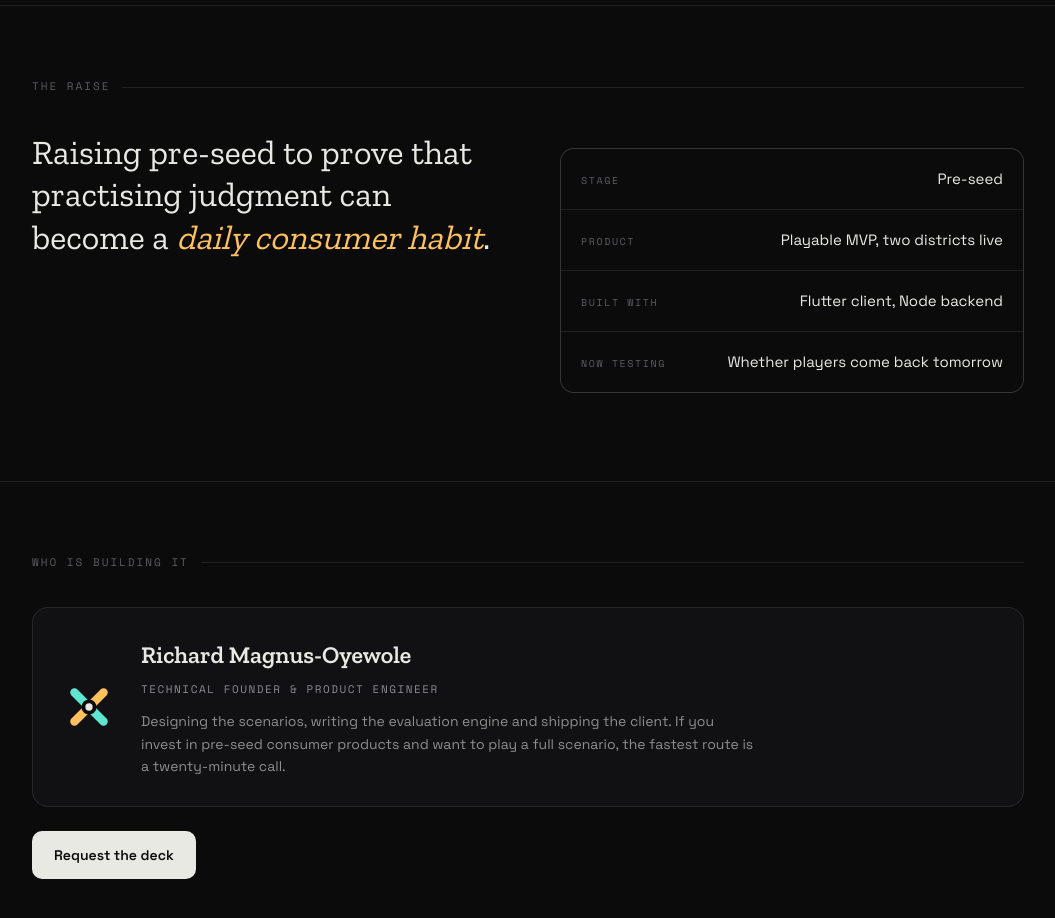
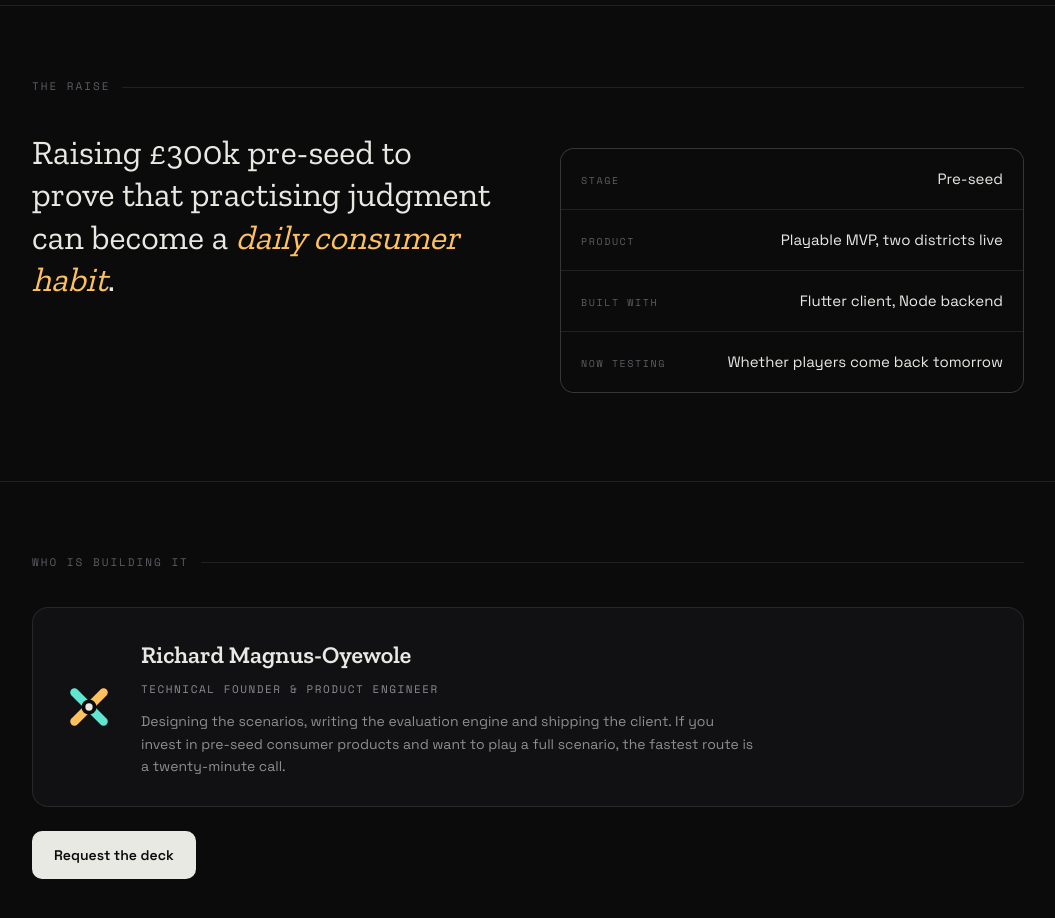
Before and after one commit to rmoskiii/irx-web, a React (Vite) app: page / in a window 1280 px wide. Shown: the part 2300-3218 px from the top of the page, without its empty margins (112-1167 px from the left). Built offline with nearby package versions, Linux system fonts and the light colour scheme.

Commit message:
career added to scenario demo v4

```diff
--- a/src/components/Raise.tsx
+++ b/src/components/Raise.tsx
@@ -12,7 +12,7 @@ export default function Raise() {
         <p className="eyebrow">The raise</p>
         <div className="raise-grid">
           <p className="raise-statement">
-            Raising pre-seed to prove that practising judgment can become a{' '}
+            Raising £300k pre-seed to prove that practising judgment can become a{' '}
             <em>daily consumer habit</em>.
           </p>
           <dl className="raise-facts">
```
